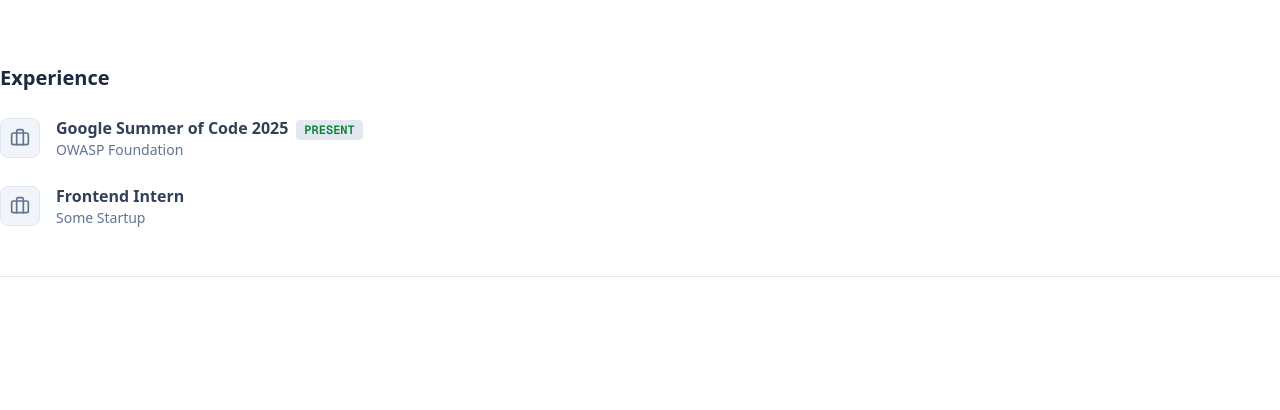
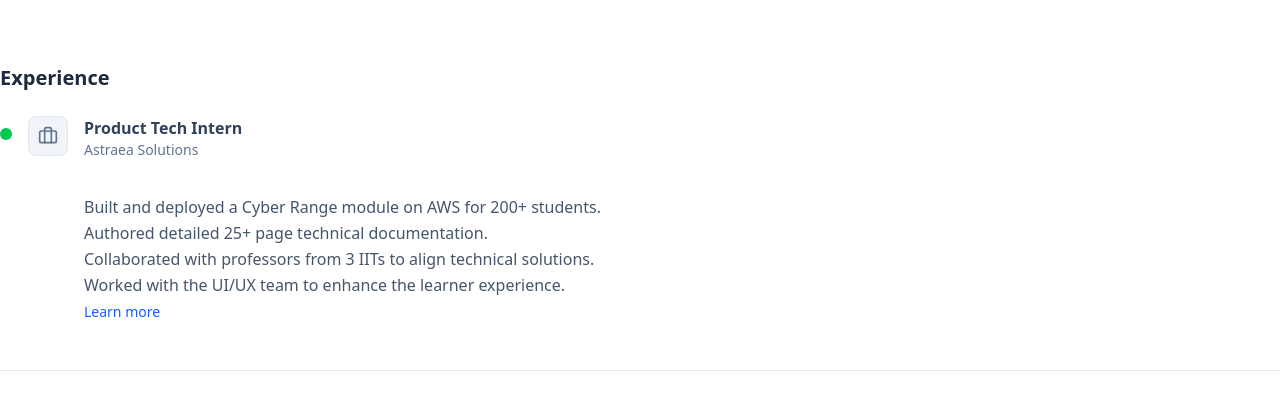
Before and after one commit to gaurav0973/my-portfolio, a Next.js app: page /Experience in a window 1280 px wide. Shown: the top 410 px of the page. Built offline with nearby package versions, Linux system fonts and the light colour scheme.

Commit message:
fix bugs

```diff
--- a/app/ContentTabs/page.tsx
+++ b/app/ContentTabs/page.tsx
@@ -14,7 +14,8 @@
     if (activeTab !== tab) {
       setActiveTab(tab);
       toast(`${tab}`, {
-        icon: '🚀',
+        icon: '🍃',
+        duration: 500,
       });
     }
   };
--- a/app/Experience/page.tsx
+++ b/app/Experience/page.tsx
@@ -4,34 +4,69 @@
 function Experience() {
   return (
     <section id="experience" className="my-16">
-      <h2 className="text-xl font-bold text-slate-800 dark:text-gray-200 mb-6 font-heading">Experience</h2>
+      <h2 className="text-xl font-bold text-slate-800 dark:text-gray-200 mb-6 font-heading">
+        Experience
+      </h2>
+
       <div className="space-y-6">
         {EXPERIENCE_DATA.map((job, index) => (
           <div key={index} className="flex items-start space-x-4">
-            {/* <div className="mt-1.5 flex-shrink-0">
+            {/* Timeline Dot */}
+            <div className="mt-1.5 shrink-0">
               <span className="inline-block h-3 w-3 rounded-full bg-green-500"></span>
-            </div> */}
-            <div className="flex-grow">
-               <div className="flex items-center space-x-4">
+            </div>
+
+            {/* Card */}
+            <div className="flex grow">
+              {/* Icon */}
               <div className="w-10 h-10 bg-slate-100 dark:bg-gray-800 border border-slate-200 dark:border-gray-700 rounded-md flex items-center justify-center">
                 <Briefcase className="w-5 h-5 text-slate-500 dark:text-gray-400" />
               </div>
+
+              {/* Content */}
+              <div className="flex items-center space-x-4 ml-4">
                 <div>
+                  {/* Role + Present tag */}
                   <h3 className="font-semibold text-slate-700 dark:text-gray-300">
                     {job.role}
-                      {job.date === 'PRESENT' && (
-                        <span className="ml-2 text-xs font-mono px-2 py-0.5 bg-slate-200 dark:bg-gray-700 text-green-700 dark:text-green-400 rounded">PRESENT</span>
+                    {job.date === "PRESENT" && (
+                      <span className="ml-2 text-xs font-mono px-2 py-0.5 bg-slate-200 dark:bg-gray-700 text-green-700 dark:text-green-400 rounded">
+                        PRESENT
+                      </span>
                     )}
                   </h3>
-                    <p className="text-sm text-slate-500 dark:text-gray-400">{job.company}</p>
+
+                  {/* Company */}
+                  <h2 className="text-sm text-slate-500 dark:text-gray-400">
+                    {job.company}
+                  </h2>
+
+                  {/* Description */}
+                  <p className="mt-2 text-slate-600 dark:text-gray-400 leading-relaxed whitespace-pre-line">
+                    {job.description}
+                  </p>
+
+                  {/* Optional link */}
+                  {job.link && (
+                    <a
+                      href={job.link}
+                      target="_blank"
+                      rel="noopener noreferrer"
+                      className="text-sm text-blue-600 dark:text-blue-400 hover:underline mt-1 block"
+                    >
+                      Learn more
+                    </a>
+                  )}
                 </div>
               </div>
             </div>
           </div>
         ))}
       </div>
+
       <hr className="my-12 border-slate-200 dark:border-gray-800" />
     </section>
-  )
+  );
 }
+
 export default Experience;
--- a/app/FeaturedProjects/page.tsx
+++ b/app/FeaturedProjects/page.tsx
@@ -2,6 +2,7 @@
 import { FEATURED_PROJECTS } from "@/constants/constants"
 import { useState } from "react";
 import { Folder, ExternalLink } from "lucide-react";
+import Link from "next/link";
 
 function FeaturedProjects() {
     const [previewVideoUrl, setPreviewVideoUrl] = useState(
@@ -20,14 +21,14 @@
               onMouseEnter={() => setPreviewVideoUrl(project.videoPreview)}
               className="block group p-2 -m-2 rounded-md hover:bg-slate-200/50 dark:hover:bg-gray-800/50 transition-colors duration-200"
             >
-              <a
+              <Link
                 href={project.link}
                 target="_blank"
                 rel="noopener noreferrer"
                 className="block"
               >
                 <div className="flex items-start space-x-4">
-                  <div className="mt-1.5 flex-shrink-0">
+                  <div className="mt-1.5 shrink-0">
                     <span
                       className={`inline-block h-3 w-3 rounded-full transition-colors ${
                         previewVideoUrl === project.videoPreview
@@ -36,12 +37,12 @@
                       }`}
                     ></span>
                   </div>
-                  <div className="flex-grow">
+                  <div className="grow">
                     <div className="flex items-center space-x-4">
                       <div className="w-10 h-10 bg-slate-100 dark:bg-gray-800 border border-slate-200 dark:border-gray-700 rounded-md flex items-center justify-center">
                         <Folder className="w-5 h-5 text-slate-500 dark:text-gray-400" />
                       </div>
-                      <div className="flex-grow">
+                      <div className="grow">
                         <h3 className="font-semibold text-slate-600 dark:text-gray-300 group-hover:text-green-600 dark:group-hover:text-green-400 transition-colors flex items-center">
                           {project.title}
                           <ExternalLink className="w-4 h-4 ml-2 opacity-0 group-hover:opacity-100 transition-opacity" />
@@ -49,11 +50,18 @@
                         <p className="text-sm text-slate-500 dark:text-gray-400">
                           {project.description}
                         </p>
+                        <div className="mt-2 flex flex-wrap gap-2">
+                          {project.technologies && project.technologies.map((tech, techIndex) => (
+                            <span key={techIndex} className="text-xs bg-gray-200 dark:bg-gray-700 text-gray-800 dark:text-gray-200 rounded-full px-2 py-1">
+                              {tech}
+                            </span>
+                          ))}
+                        </div>
                       </div>
                     </div>
                   </div>
                 </div>
-              </a>
+              </Link>
             </div>
           ))}
         </div>
--- a/app/Header/page.tsx
+++ b/app/Header/page.tsx
@@ -16,8 +16,6 @@
 };
 function Header() {
   const { theme, setTheme } = useTheme();
-
-
   return (
     <header className="mb-16">
       <div className="flex justify-between items-start">
@@ -34,9 +32,9 @@
               {theme === "dark" ? <Sun /> : <Moon />}
             </Button>
           </div>
-          <h1 className="text-3xl font-bold text-slate-800 dark:text-gray-200 font-heading">Gaurav Maurya</h1>
+          <h1 className="text-3xl font-bold text-slate-800 dark:text-gray-200 font-heading">Gaurav Kumar Maurya</h1>
           <p className="mt-4 max-w-md text-slate-600 dark:text-gray-400 leading-relaxed">
-            I am a full stack web2/web3 developer with experience. I enjoy building things from scratch-from idea to production. I care a lot about writing clean, fast code and keeping things simple.
+            I am a full stack developer. I enjoy building things from scratch-from idea to production. I care a lot about writing clean, fast code and keeping things simple.
           </p>
           <div className="flex items-center space-x-4 mt-6">
             {SOCIAL_LINKS.map(link => {
--- a/app/page.tsx
+++ b/app/page.tsx
@@ -9,7 +9,8 @@
   return (
     <div className="min-h-screen font-body flex flex-col items-center">
        <Toaster
-        position="bottom-center"
+        position="top-right"
+
       />
       <main className="w-full px-6 sm:px-12 md:px-24 max-w-4xl py-16">
         <Header />
--- a/constants/constants.ts
+++ b/constants/constants.ts
@@ -8,30 +8,52 @@
 export const EMAIL = 'gauravKmaurya09@gmail.com';
 export const TABS = ['Projects', 'POW', 'Blogs', 'Contact'];
 export const IMAGE_PLACEHOLDER = 'https://avatars.githubusercontent.com/u/151557489?s=400&u=c5e2c5aa9bf7ecdf12fb4194ec8a4afc1b8e7393&v=4';
+
 export const EXPERIENCE_DATA = [
   {
-    company: 'OWASP Foundation',
-    role: 'Google Summer of Code 2025',
-    date: 'PRESENT',
+    company: "Astraea Solutions",
+    role: "Product Tech Intern",
+    date: "Jun 2025 - Jul 2025",
+    description: `
+Built and deployed a Cyber Range module on AWS for 200+ students.
+Authored detailed 25+ page technical documentation.
+Collaborated with professors from 3 IITs to align technical solutions.
+Worked with the UI/UX team to enhance the learner experience.
+    `,
+    link : "https://www.linkedin.com/company/astraeasolutions/"
+  }
+];
+
+export const FEATURED_PROJECTS = [
+  {
+    title: 'AlgoQuest',
+    description: 'A LeetCode-Inspired Coding Platform',
+    link: 'https://campuscrush.site/',
+    videoPreview: 'https://storage.googleapis.com/gtv-videos-bucket/sample/ForBiggerFun.mp4',
+    technologies: ['React', 'Node.js', 'MongoDB'],
+
   },
-   {
-    company: 'Some Startup',
-    role: 'Frontend Intern',
-    date: 'Jan 2024',
+  {
+    title: 'CampusCrush',
+    description: 'A Social Networking Platform for College Students',
+    link: 'https://github.com/gaurav0973/campusCrush-Docs',
+    videoPreview: 'https://storage.googleapis.com/gtv-videos-bucket/sample/ForBiggerEscapes.mp4',
+    technologies: ['React', 'Node.js', 'MongoDB'],
   },
 ];
 
 export const PROJECTS_DATA = [
   {
-    title: 'GenieBox',
-    description: 'An Ai based GLSL model genreator',
-    date: 'Aug 2025',
-    category: 'Fun',
-    link: '#',
+    title: 'AlgoQuest',
+    description: ' LeetCode-Inspired Coding Platform',
+    date: 'September 2025 - Nov 2025',
+    category: 'Coding Platform',
+    link: 'https://campuscrush.site/',
+
   },
   {
-    title: 'Safka',
-    description: 'small kafka implementation from scratch in Rust',
+    title: 'CampusCrush',
+    description: 'A Social Networking Platform for College Students',
     date: 'Jun 2025',
     category: 'Web3',
     link: '#',
@@ -58,18 +80,3 @@
     { id: 3, title: 'docs: update readme with deployment instructions', repo: 'internal-tool', status: 'Closed', lines: 50 },
     { id: 4, title: 'refactor: simplify user authentication logic', repo: 'auth-service', status: 'Open', lines: 300 },
 ];
-
-export const FEATURED_PROJECTS = [
-  {
-    title: 'Safka',
-    description: 'A small kafka implementation from scratch in Rust',
-    link: '#',
-    videoPreview: 'https://storage.googleapis.com/gtv-videos-bucket/sample/ForBiggerFun.mp4',
-  },
-  {
-    title: 'Not-your-simple-notion',
-    description: 'A notion like editor with real-time collaboration',
-    link: '#',
-    videoPreview: 'https://storage.googleapis.com/gtv-videos-bucket/sample/ForBiggerEscapes.mp4',
-  },
-];
```
Also changed, not shown: 1 other file (tests, documents, lock files or other folders). Lines whose indentation alone changed are shown as unchanged.
